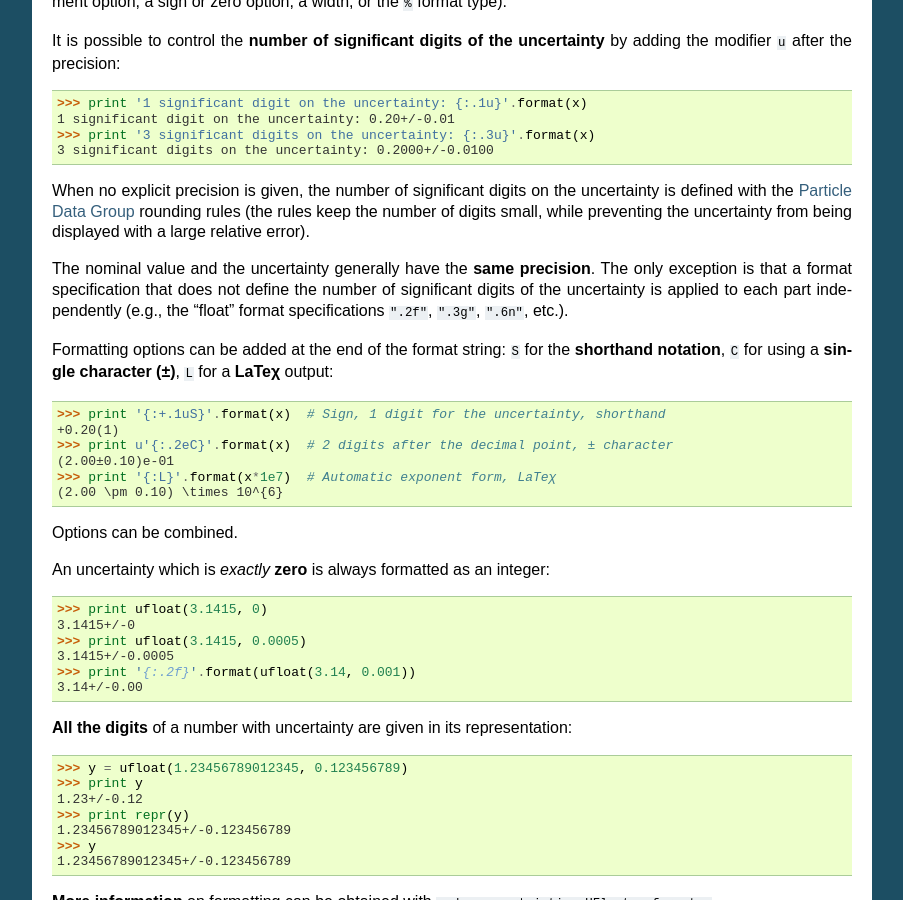
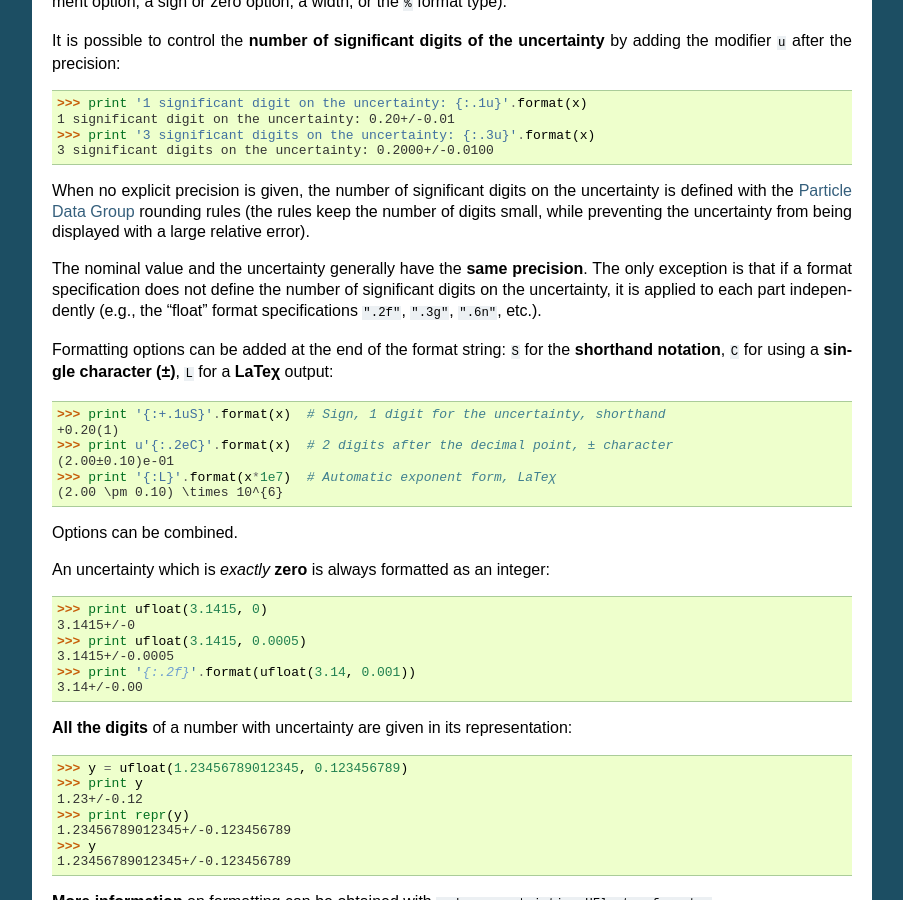
Before and after one commit to lmfit/uncertainties, a Sphinx documentation site: the page built from doc/user_guide.rst, in a window 1280 px wide and 900 px high, scrolled down 2726 px. Shown: the whole window, without its empty margins (198-1101 px from the left). Built offline with Sphinx 7.4.7, drawn with Linux system fonts in a browser that asks for light colours; the version number is read from the project's files by our own code.

Commit message:
Simpler phrasing.

```diff
--- a/doc/user_guide.rst
+++ b/doc/user_guide.rst
@@ -193,9 +193,9 @@ rules (the rules keep the number of digits small, while preventing the
 uncertainty from being displayed with a large relative error).
 
 The nominal value and the uncertainty generally have the **same
-precision**.  The only exception is that a format specification that
-does not define the number of significant digits of the uncertainty is
-applied to each part independently (e.g., the "float" format
+precision**.  The only exception is that if a format specification
+does not define the number of significant digits on the uncertainty,
+it is applied to each part independently (e.g., the "float" format
 specifications ``".2f"``, ``".3g"``, ``".6n"``, etc.).
 
 .. Options
```
